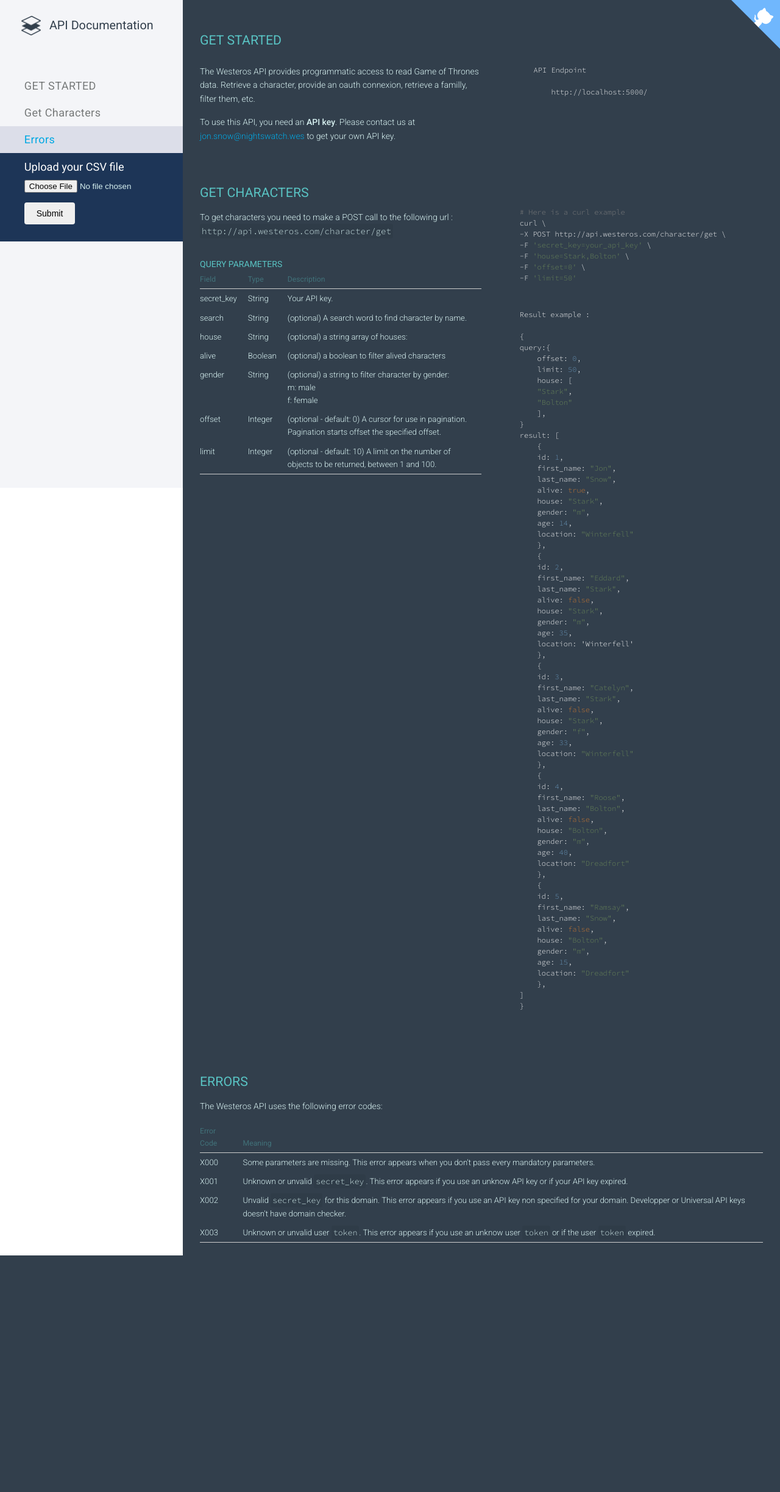
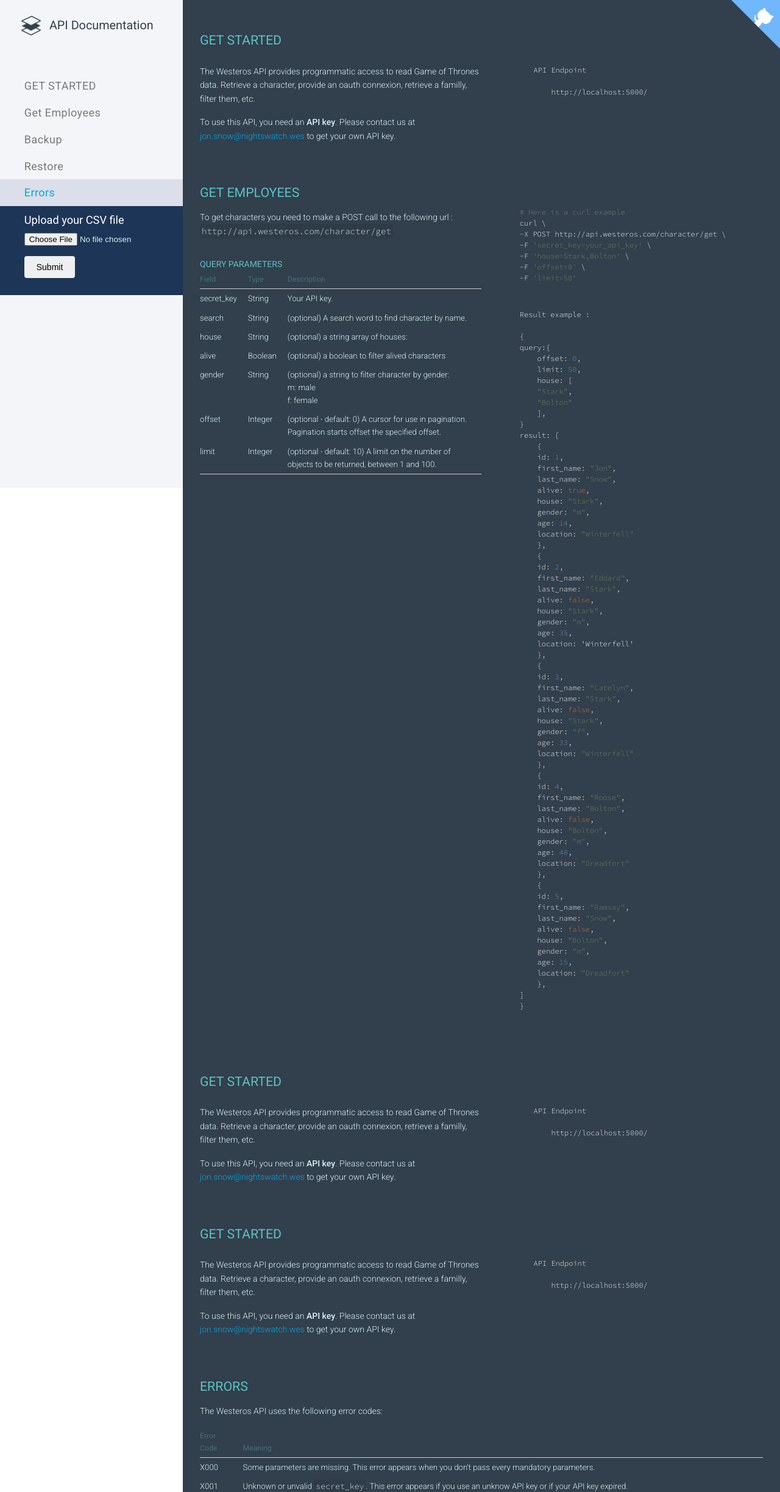
Before and after one commit to AstradaT/globant_challenge, a Flask app: page / in a window 1280 px wide. Shown: the top 2447 px of the page at 61% size. Before the commit the page ends 2059 px from the top, so only its background shows below. Run offline with Flask 3, Linux system fonts and the light colour scheme; parts of the project's set-up code (start-up, migrations or seed data) failed here and were passed over; some libraries are stand-ins or nearby versions.

Commit message:
Add sections

```diff
--- a/templates/index.html
+++ b/templates/index.html
@@ -43,7 +43,13 @@
                     <a>GET STARTED</a>
                 </li>
                 <li class="scroll-to-link" data-target="content-get-characters">
-                    <a>Get Characters</a>
+                    <a>Get Employees</a>
+                </li>
+                <li class="scroll-to-link" data-target="content-backup">
+                    <a>Backup</a>
+                </li>
+                <li class="scroll-to-link" data-target="content-restore">
+                    <a>Restore</a>
                 </li>
                 <li class="scroll-to-link" data-target="content-errors">
                     <a>Errors</a>
@@ -83,7 +89,7 @@
                 </p>
             </div>
             <div class="overflow-hidden content-section" id="content-get-characters">
-                <h2>get characters</h2>
+                <h2>get employees</h2>
                 <pre><code class="bash">
     # Here is a curl example
     curl \
@@ -220,6 +226,34 @@
                     </tbody>
                 </table>
             </div>
+            <div class="overflow-hidden content-section" id="content-backup">
+                <h1>Get started</h1>
+                <pre>
+        API Endpoint
+
+            http://localhost:5000/
+                    </pre>
+                <p>
+                    The Westeros API provides programmatic access to read Game of Thrones data. Retrieve a character, provide an oauth connexion, retrieve a familly, filter them, etc.
+                </p>
+                <p>
+                    To use this API, you need an <strong>API key</strong>. Please contact us at <a href="mailto:jon.snow@nightswatch.wes">jon.snow@nightswatch.wes</a> to get your own API key.
+                </p>
+            </div>
+            <div class="overflow-hidden content-section" id="content-restore">
+                <h1>Get started</h1>
+                <pre>
+        API Endpoint
+
+            http://localhost:5000/
+                    </pre>
+                <p>
+                    The Westeros API provides programmatic access to read Game of Thrones data. Retrieve a character, provide an oauth connexion, retrieve a familly, filter them, etc.
+                </p>
+                <p>
+                    To use this API, you need an <strong>API key</strong>. Please contact us at <a href="mailto:jon.snow@nightswatch.wes">jon.snow@nightswatch.wes</a> to get your own API key.
+                </p>
+            </div>
             <div class="overflow-hidden content-section" id="content-errors">
                 <h2>Errors</h2>
                 <p>
```
